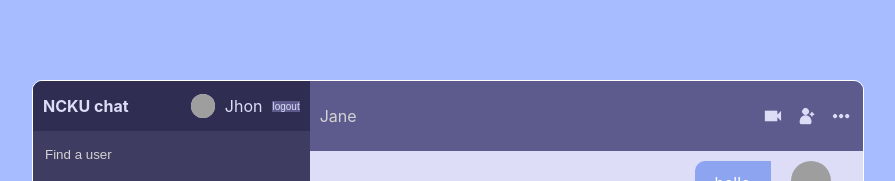
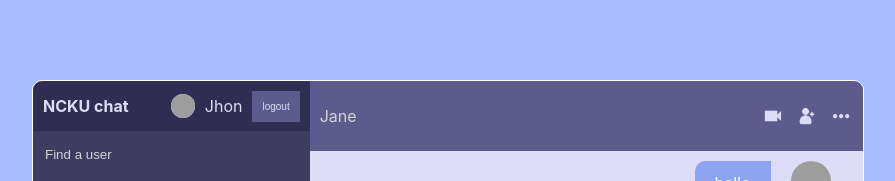
Before and after one commit to 70928manson/react-NCKU-History-chat-app, a React (Create React App) app: page / in a window 1280 px wide. Shown: the top 181 px of the page, without its empty margins (192-1087 px from the left). Built offline with nearby package versions, Linux system fonts and the light colour scheme; grey boxes are pictures that could not be loaded.

Commit message:
mixin response update

```diff
--- a/src/styles/_mixin.scss
+++ b/src/styles/_mixin.scss
@@ -0,0 +1,19 @@
+@mixin mobile {
+    @media screen and (max-width: 480px) {
+        @content
+    }
+}
+
+@mixin tablet {
+    @media screen and (max-width: 768px) {
+        @content
+    }
+}
+
+@mixin laptop {
+    @media screen and (max-width: 1200px) {
+        @content
+    }
+}
+
+$darkColor: #2f2d52;
--- a/src/styles/components/navbar.module.scss
+++ b/src/styles/components/navbar.module.scss
@@ -1,3 +1,5 @@
+@import '../mixin';
+
 .navbar {
     display: flex;
     align-items: center;
@@ -8,6 +10,9 @@
     color: #ddddf7;  //sass變數
     .logo {
         font-weight: bold;
+        @include tablet {
+            display: none;
+        }
     }
     .user {
         display: flex;
@@ -24,8 +29,13 @@
             background-color: #5d5b8d;
             color: #ddddf7;
             font-size: 10px;
+            padding: 10px;
             border: none;
             cursor: pointer;
+            @include tablet {
+                position: absolute;
+                bottom: 10px;
+            }
         }
     }
 }
--- a/src/styles/components/sidebar.module.scss
+++ b/src/styles/components/sidebar.module.scss
@@ -1,4 +1,5 @@
 .sidebar {
     flex: 1;
     background-color: #3e3c61;
+    position: relative;
 }
--- a/src/styles/pages/form.module.scss
+++ b/src/styles/pages/form.module.scss
@@ -1,3 +1,5 @@
+@import '../mixin';
+
 .formContainer {
     background-color: #a7bcff;  //rgb(35, 35, 35)
     height: 100vh;
--- a/src/styles/pages/home.module.scss
+++ b/src/styles/pages/home.module.scss
@@ -1,3 +1,5 @@
+@import '../mixin';
+
 .home {
     background-color: #a7bcff;
     height: 100vh;
@@ -11,5 +13,8 @@
         height: 80%;
         display: flex;
         overflow: hidden;
+        @include tablet {
+            width: 90%;
+        }
     }
 }
```
